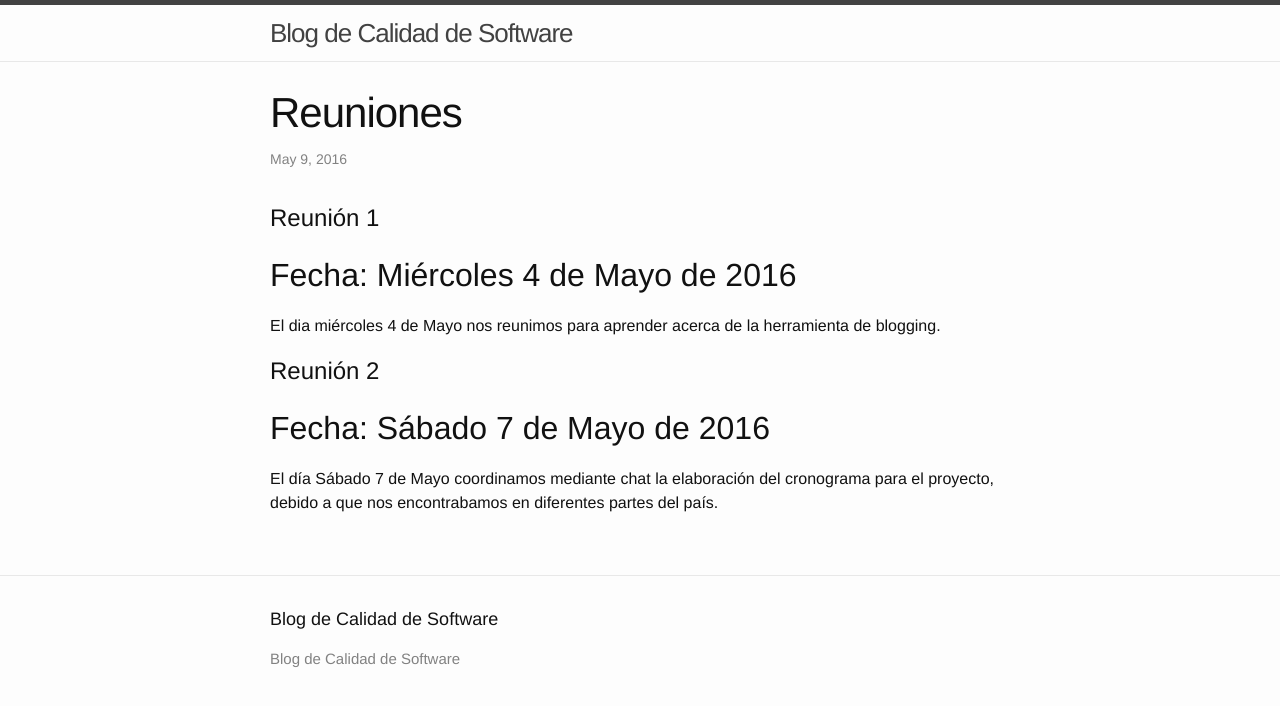
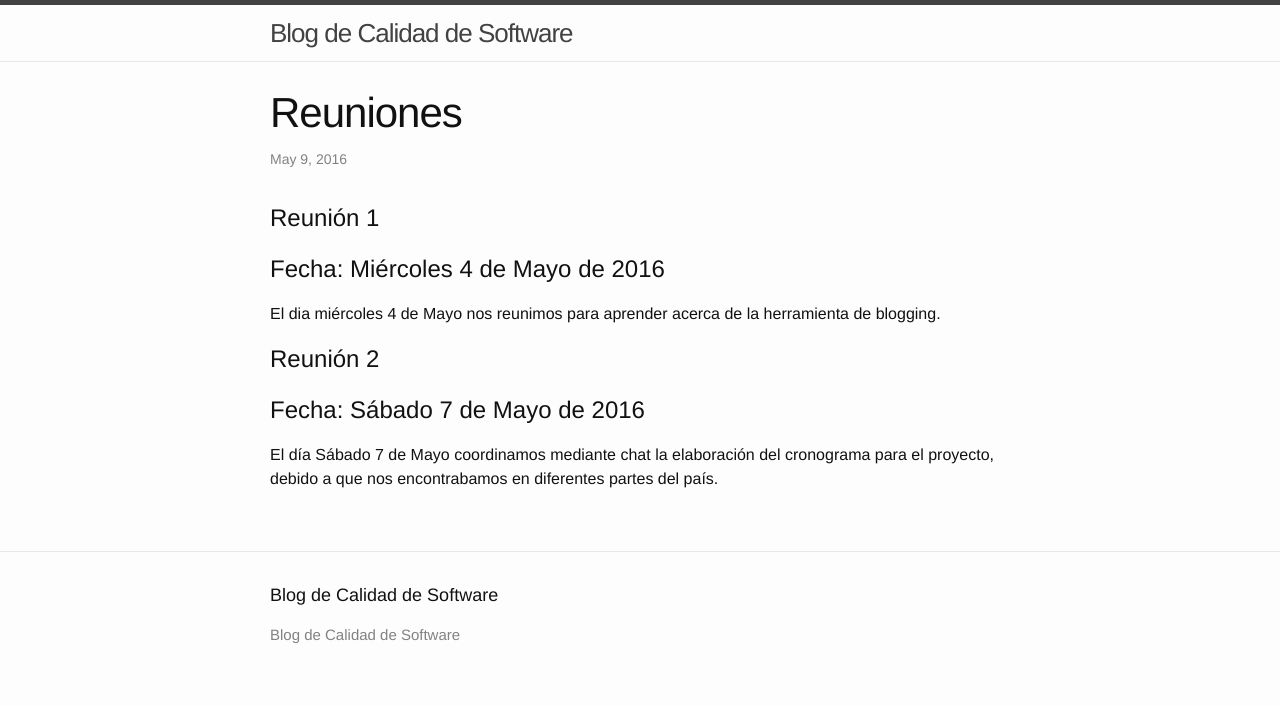
Before and after one commit to sebas1208/CalidadSwBlog, a Jekyll site: the page built from _posts/2016-05-09-Reuniones.md, in a window 1280 px wide. Shown: the top 706 px of the page. Built offline with Jekyll 4.4.1, drawn with Linux system fonts in a browser that asks for light colours.

```diff
--- a/_posts/2016-05-09-Reuniones.md
+++ b/_posts/2016-05-09-Reuniones.md
@@ -6,12 +6,12 @@ categories: calidad proyecto
 ---
 
 # Reunión 1
-## Fecha: Miércoles 4 de Mayo de 2016
+# Fecha: Miércoles 4 de Mayo de 2016
 
 El dia miércoles 4 de Mayo nos reunimos para aprender acerca de la herramienta de blogging.
 
 # Reunión 2
-## Fecha: Sábado 7 de Mayo de 2016
+# Fecha: Sábado 7 de Mayo de 2016
 
 El día Sábado 7 de Mayo coordinamos mediante chat la elaboración del cronograma para el proyecto, debido a que nos encontrabamos
 en diferentes partes del país.
```
